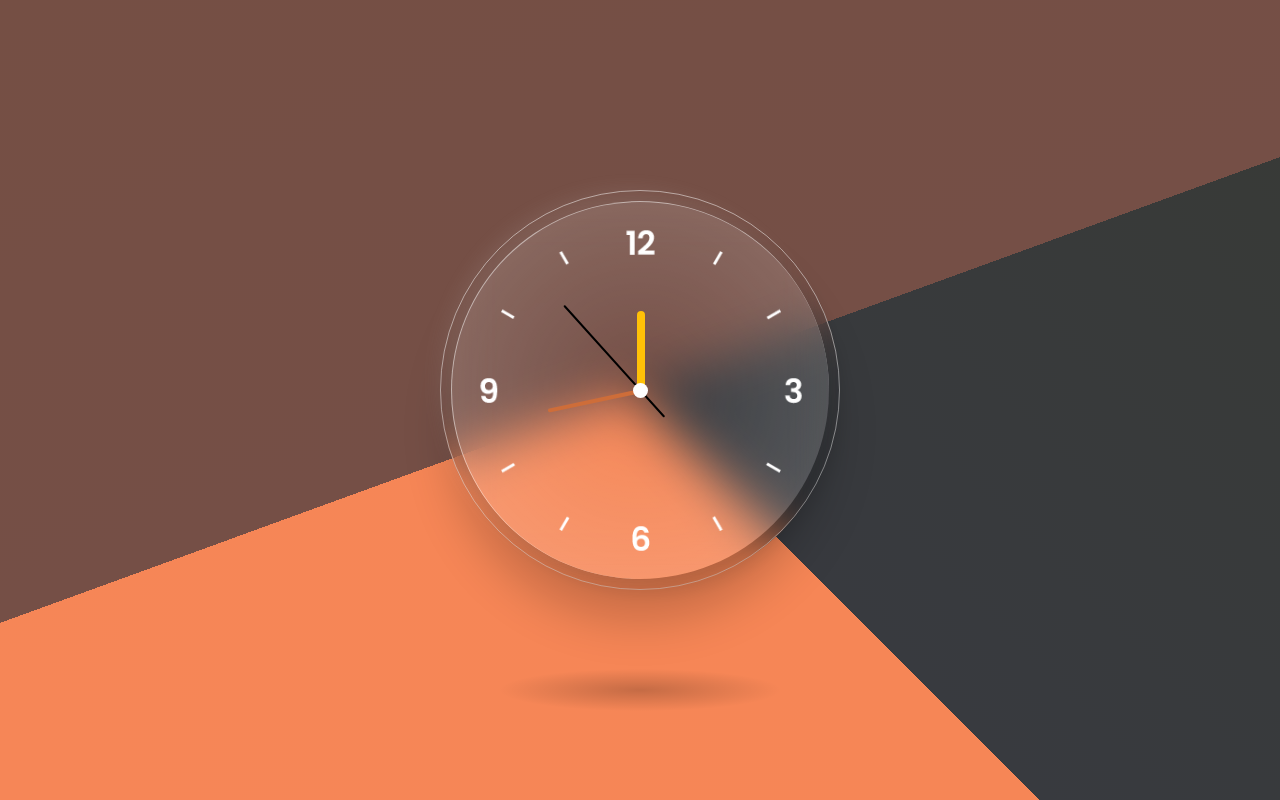
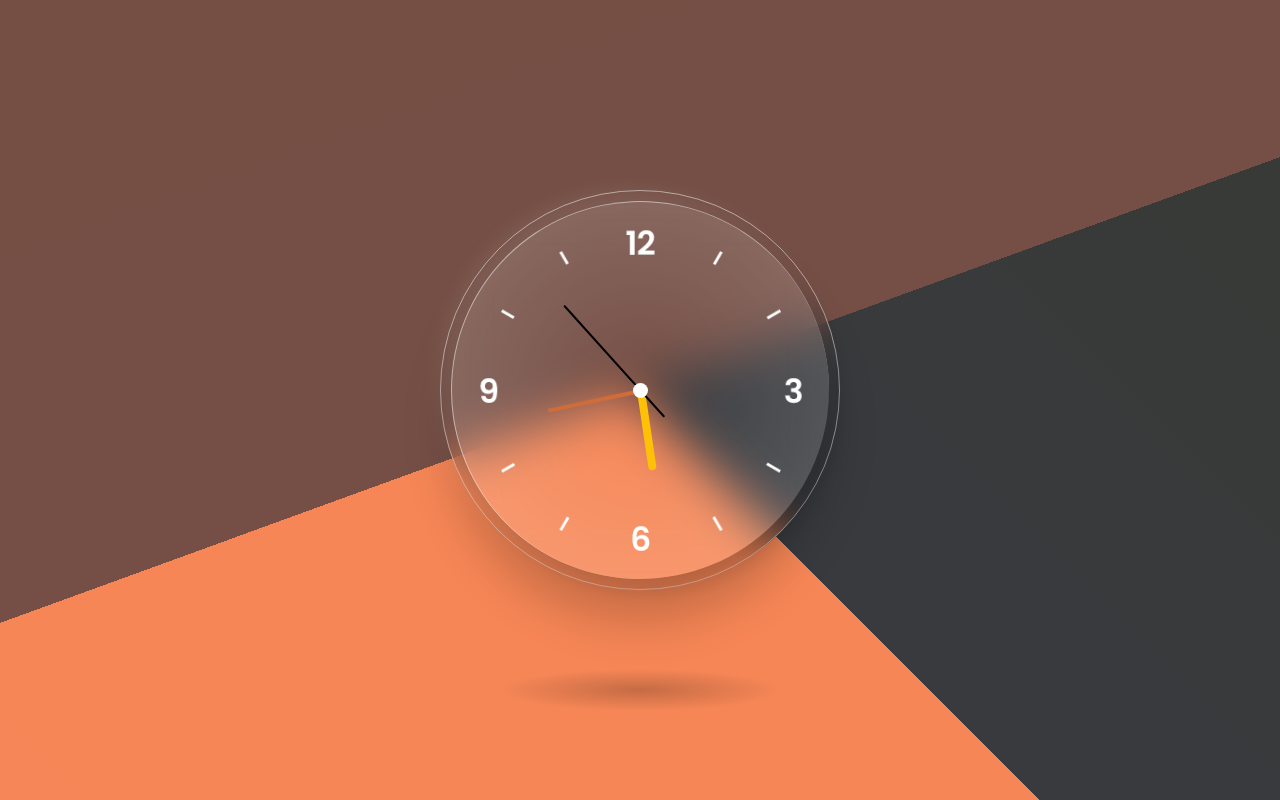
Before and after one commit to CoderTimeNow/50-little-special-effects, a plain HTML site: page Dynamic-clock/index.html in a window 1280 px wide. Drawn offline with Linux system fonts and the light colour scheme.

Commit message:
Dynamic-clock/index.html

```diff
--- a/Dynamic-clock/index.html
+++ b/Dynamic-clock/index.html
@@ -48,7 +48,7 @@
 				// console.log(hh);
 				let ss = day.getSeconds() * deg;
 
-				hr.style.transform = `rotateZ(${hr}deg)`;
+				hr.style.transform = `rotateZ(${hh}deg)`;
 				mn.style.transform = `rotateZ(${mm}deg)`;
 				sc.style.transform = `rotateZ(${ss}deg)`;
 			};
```
